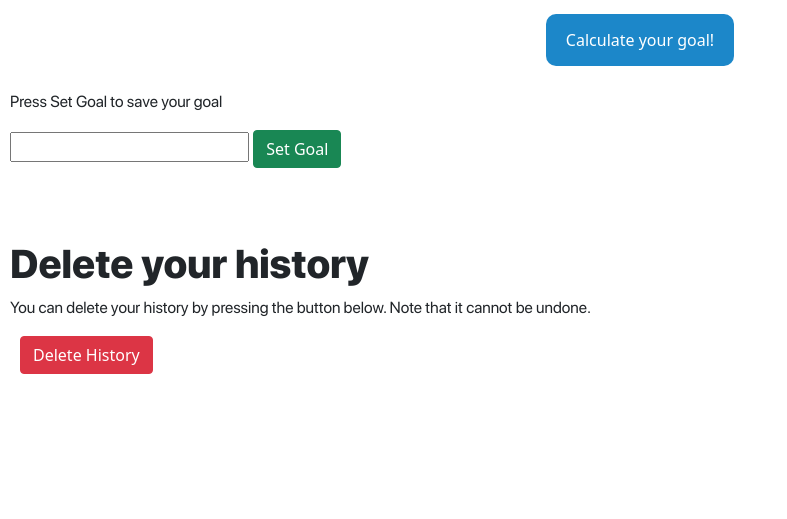
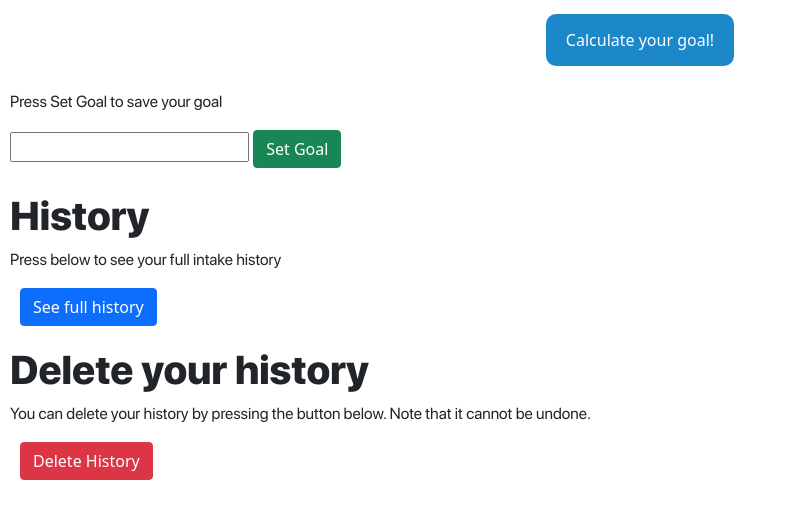
Before and after one commit to marcoplacenti/Drinkify, a Flask app: template drinkify/templates/settings.html in a window 1280 px wide. Shown: the part 147-666 px from the top of the page, without its empty margins (0-787 px from the left). Run offline with Flask 2, Linux system fonts and the light colour scheme; the template is opened without the code that fills it, so the values that code supplies are empty; parts of the project's set-up code (start-up, migrations or seed data) failed here and were passed over.

Commit message:
moved history to settings

```diff
--- a/drinkify/static/css/drink.css
+++ b/drinkify/static/css/drink.css
@@ -6,11 +6,6 @@
 
 table.table-hover{
   font-family: SFPro;
-}
-
-.historyButton{
-  padding-left: 10px;
-  padding-bottom: 20px;
 }
 
 .progress{
--- a/drinkify/static/css/settings.css
+++ b/drinkify/static/css/settings.css
@@ -2,6 +2,7 @@
     display: flex;
     justify-content: center;
 }
+
 .openButton {
     border: none;
     border-radius: 10px;
@@ -62,7 +63,13 @@
     opacity: 1;
 }
 
+.historyButton{
+    padding-left: 20px;
+    padding-bottom: 20px;
+  }
+
 #goal {
+    margin-bottom: 30px;
     margin-left: 10px;
 }
 
--- a/drinkify/templates/settings.html
+++ b/drinkify/templates/settings.html
@@ -62,7 +62,56 @@
         </div>
     </div>
 
-    <br><br><br>
+    <h1>History</h1>
+    <p>Press below to see your full intake history</p>
+    <div class="historyButton">
+        <button id = "historybutton" type="button" class="btn btn-primary">See full history</button>
+    </div>
+
+    <div id="history" style="display:none;">
+        <h3>Your full intake history</h3>
+
+        <table class="table table-hover">
+            <thead>
+                <tr>
+                    <!--Column titles-->
+                    <th scope="col">Time</th>
+                    <th scope="col">Drink</th>
+                    <th scope="col">Amount</th>
+                    <th scope="col">Water Amount</th>
+                    <th scope="col">Location</th>
+                </tr>
+            </thead>
+            <tbody>
+                {% for item in data %}
+                <!--Loop over the data passed on from routes.py-->
+                    <tr>
+                        <td>{{item.timestamp}}</td>
+                        <td>{{item.drink}}</td>
+                        <td>{{item.amount}}</td>
+                        <td>{{item.water_amount}}</td>
+                        <td>{{item.location}}</td>
+                    </tr>
+                {% endfor %}
+            </tbody>
+        </table>
+    </div>
+
+    <script>
+        const targetDiv = document.getElementById("history")
+        const btn = document.getElementById("historybutton")
+        btn.onclick = function () {
+            if (targetDiv.style.display !== "none") {
+                targetDiv.style.display = "none";
+                btn.innerHTML = "See full history";
+            } else {
+                targetDiv.style.display = "block";
+                btn.innerHTML = "Hide full history";
+            }
+        };
+    </script>
+
+
     <h1>Delete your history</h1>
     <p>You can delete your history by pressing the button below. Note that it cannot be undone.</p>
     <form action="/clear" method="POST">
```
Also changed, not shown: drinkify/routes.py (+20 -6 lines), drinkify/templates/drink.html (+0 -46 lines).
